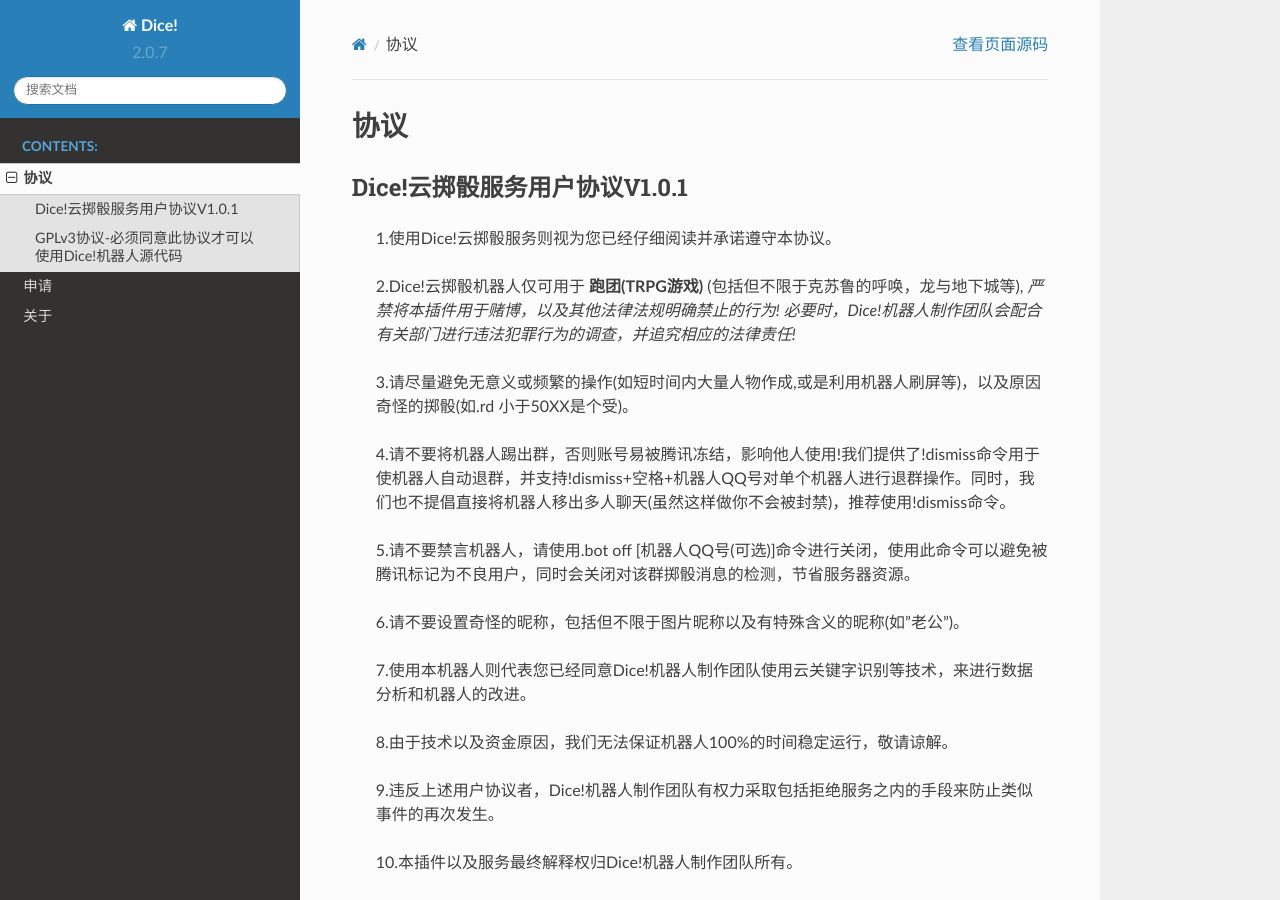
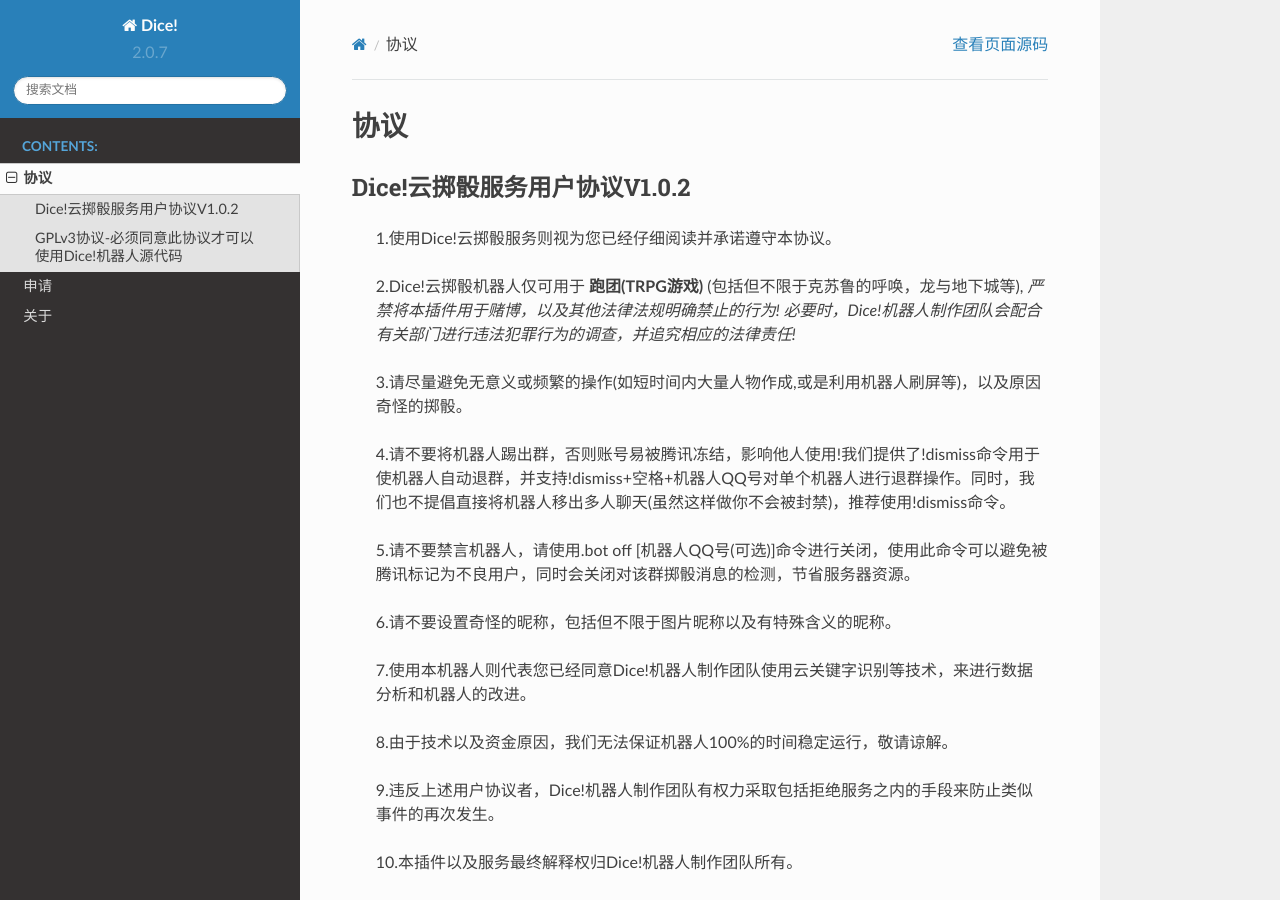
Before and after one commit to Dice-Developer-Team/Dice, a Sphinx documentation site: the page built from docs/License.rst, in a window 1280 px wide and 900 px high. Built offline with Sphinx 7.4.7 and the Read the Docs theme 2.0.0, drawn with Linux system fonts in a browser that asks for light colours.

Commit message:
Update License.rst

```diff
--- a/docs/License.rst
+++ b/docs/License.rst
@@ -10,20 +10,20 @@
    :maxdepth: 0
    :caption: Contents:
 
-Dice!云掷骰服务用户协议V1.0.1
+Dice!云掷骰服务用户协议V1.0.2
 --------------------------------
 
     1.使用Dice!云掷骰服务则视为您已经仔细阅读并承诺遵守本协议。
 
     2.Dice!云掷骰机器人仅可用于 **跑团(TRPG游戏)** (包括但不限于克苏鲁的呼唤，龙与地下城等), *严禁将本插件用于赌博，以及其他法律法规明确禁止的行为! 必要时，Dice!机器人制作团队会配合有关部门进行违法犯罪行为的调查，并追究相应的法律责任!*
 
-    3.请尽量避免无意义或频繁的操作(如短时间内大量人物作成,或是利用机器人刷屏等)，以及原因奇怪的掷骰(如.rd 小于50XX是个受)。
+    3.请尽量避免无意义或频繁的操作(如短时间内大量人物作成,或是利用机器人刷屏等)，以及原因奇怪的掷骰。
 
     4.请不要将机器人踢出群，否则账号易被腾讯冻结，影响他人使用!我们提供了!dismiss命令用于使机器人自动退群，并支持!dismiss+空格+机器人QQ号对单个机器人进行退群操作。同时，我们也不提倡直接将机器人移出多人聊天(虽然这样做你不会被封禁)，推荐使用!dismiss命令。
 
     5.请不要禁言机器人，请使用.bot off [机器人QQ号(可选)]命令进行关闭，使用此命令可以避免被腾讯标记为不良用户，同时会关闭对该群掷骰消息的检测，节省服务器资源。
 
-    6.请不要设置奇怪的昵称，包括但不限于图片昵称以及有特殊含义的昵称(如"老公")。
+    6.请不要设置奇怪的昵称，包括但不限于图片昵称以及有特殊含义的昵称。
 
     7.使用本机器人则代表您已经同意Dice!机器人制作团队使用云关键字识别等技术，来进行数据分析和机器人的改进。
 
```
